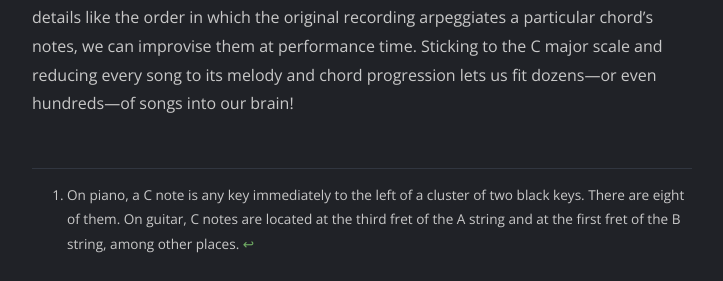
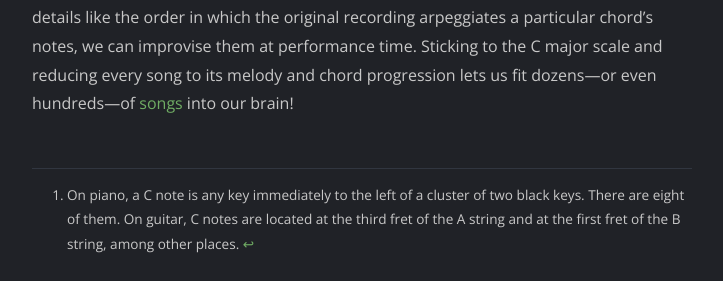
Before and after one commit to artnc/personal-website, a Jekyll site: the page built from src/blog/_posts/2023-12-28-how-to-play-guitar-by-ear.md, in a window 1280 px wide and 900 px high, scrolled down 9459 px. Shown: the part 311-592 px from the top of the window, without its empty margins (278-1001 px from the left). Built offline with Jekyll 4.4.1, drawn with Linux system fonts in a browser that asks for light colours; comment, search, counter and statistics services are not loaded; some of the changed lines change nothing that is shown; some of the changed text lies outside the part shown.

Commit message:
Link to repertoire from /how-to-play-guitar-by-ear

```diff
--- a/src/blog/_posts/2023-12-28-how-to-play-guitar-by-ear.md
+++ b/src/blog/_posts/2023-12-28-how-to-play-guitar-by-ear.md
@@ -135,4 +135,4 @@ As a final touch, we can sprinkle in some small flourishes such as grace notes,
 
 I used to think that playing by ear meant pulling up a song on Spotify and reproducing it note for note. That might help train your ear, but otherwise it's a waste of time. Next week when your adoring fans ask you to play _Hallelujah_, will you really remember all 1000+ notes of that Spotify recording? Even if you nail every single note, will your audience notice or care? Faithfulness clearly doesn't count for everything, given that Jeff Buckley's [version](https://www.youtube.com/watch?v=y8AWFf7EAc4) of _Hallelujah_ is at least as popular as Cohen's original!
 
-This post's methods optimize for _memory efficiency_, not _fidelity_. In computing terms, it's lossy compression: JPEG vs RAW, MP3 vs WAV. Instead of memorizing unimportant details like the order in which the original recording arpeggiates a particular chord's notes, we can improvise them at performance time. Sticking to the C major scale and reducing every song to its melody and chord progression lets us fit dozens&mdash;or even hundreds&mdash;of songs into our brain!
+This post's methods optimize for _memory efficiency_, not _fidelity_. In computing terms, it's lossy compression: JPEG vs RAW, MP3 vs WAV. Instead of memorizing unimportant details like the order in which the original recording arpeggiates a particular chord's notes, we can improvise them at performance time. Sticking to the C major scale and reducing every song to its melody and chord progression lets us fit dozens&mdash;or even hundreds&mdash;of [songs](https://docs.google.com/spreadsheets/d/e/2PACX-1vQXFvIYpvDW-baB5LZMM_YcqL2nlZNe7lv42P5c1ax9dSygy4_zh2TRuhUnFWeJ-RCnWpMlZ1G6ilAf/pubhtml) into our brain!
```
